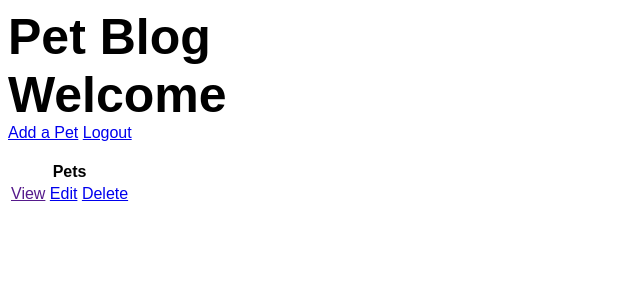
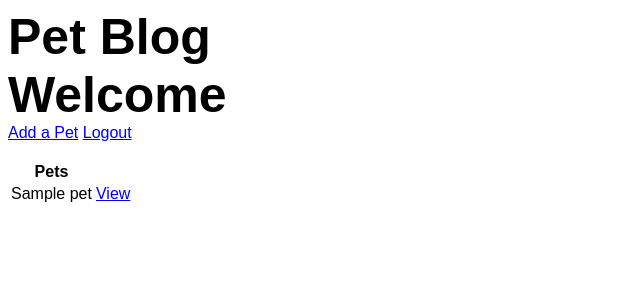
Before and after one commit to AilinaDennis/Book-CLub, a Flask app: template app/templates/dashboard.html in a window 1280 px wide. Shown: the top 300 px of the page, without its empty margins (0-640 px from the left). Run offline with Flask 2, Linux system fonts and the light colour scheme; the template is opened without the code that fills it: most values are stand-ins (such as "Sample title", 1, 10 or a date in 2020).

Commit message:
updates to dashboard

```diff
--- a/app/controllers/pets.py
+++ b/app/controllers/pets.py
@@ -34,4 +34,4 @@ def delete_pet():
 @app.route('/pet/<selected>')
 def show_pet(selected):
     pet = Pet.get_pet(selected)
-    return 'show_pet.html'
+    return ('show_pet.html', pet == pet)
--- a/app/templates/dashboard.html
+++ b/app/templates/dashboard.html
@@ -24,14 +24,19 @@
                 </tr>
             </thead>
             <tbody>
+                {% for pet in pets %}
                 <tr>
                     <img>
+                    <td>{{pet.pet_name}}</td>
                         <td>
-                            <a href=>View</a>
-                            <a href="/pet/edit">Edit</a>
-                            <a href="/pet/delete">Delete</a>
+                            <a href="/pet/{{pet_object.id}}"}}>View</a>
+                            {% if pet.user_id == session.user_id %}
+                            <a href="/pet/edit{{pet.id}}">Edit</a>
+                            <a href="/pet/delete{{pet.id}}">Delete</a>
+                            {% endif %}
                         </td>
                     </tr>
+                    {% endfor %}
             </tbody>
         </table>
     </div>
```
